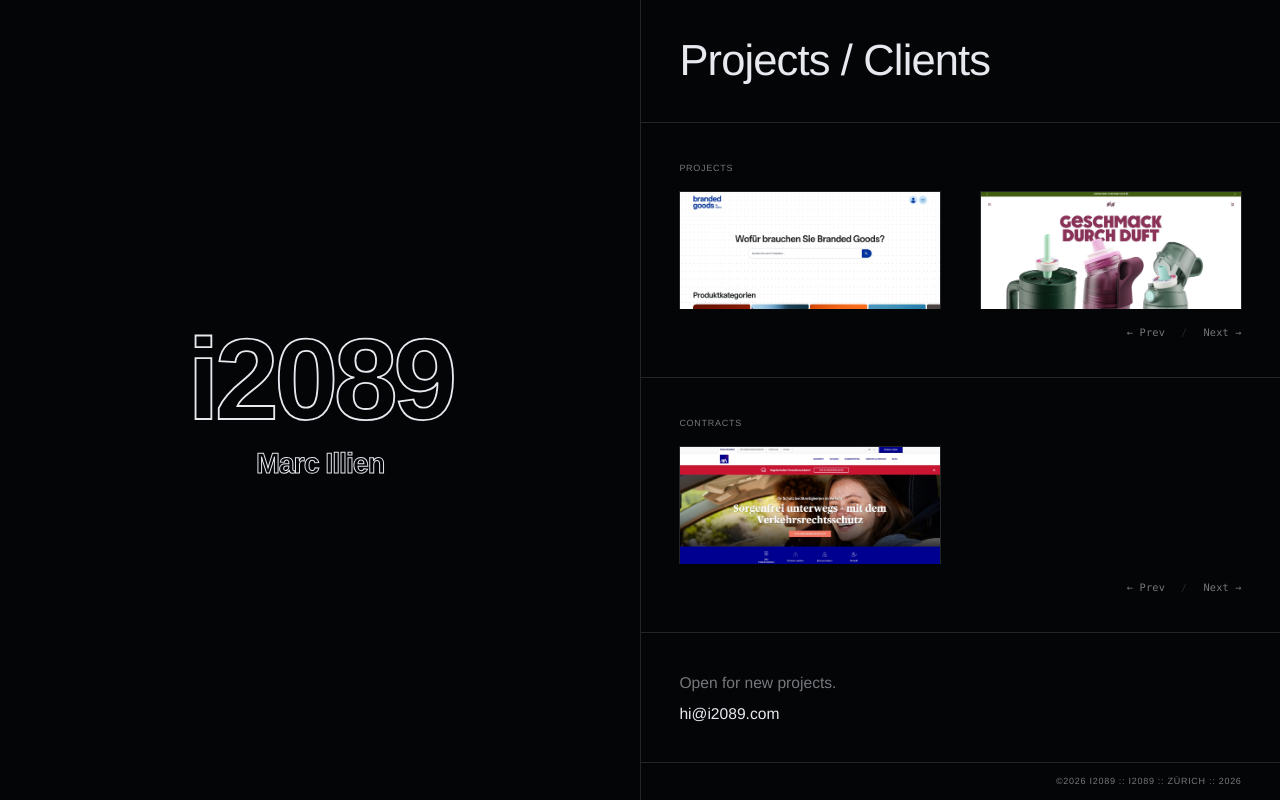
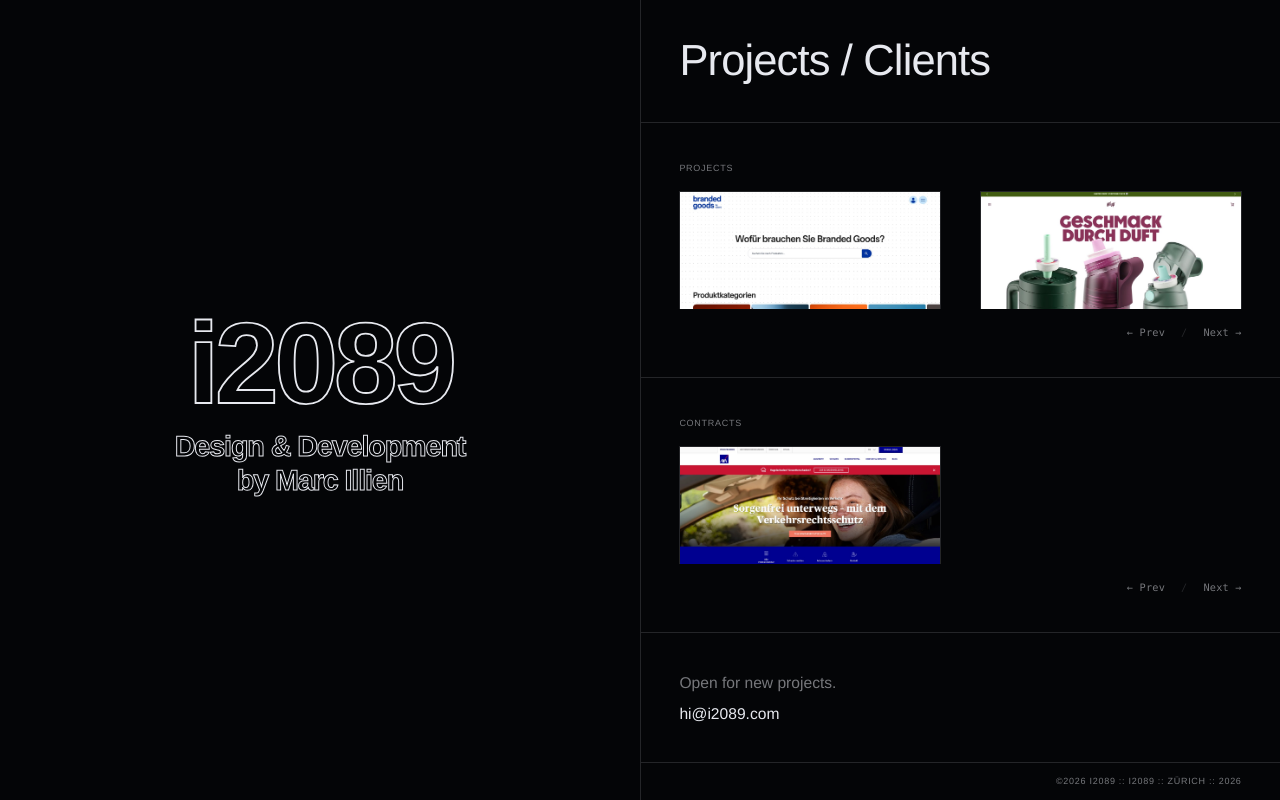
Before and after one commit to jackblackCH/i2089, a Next.js app: page /projects in a window 1280 px wide. Built offline with nearby package versions, Linux system fonts and the light colour scheme.

Commit message:
Wordmark subline: two lines — 'Design & Development' / 'by Marc Illien'
Same np-outline treatment and 1/4-size clamp as before; internal
gap-y is em-based so the two lines stay in proportion at every
viewport.

Co-Authored-By: Claude Opus 4.7 <noreply@anthropic.com>

```diff
--- a/app/[slug]/page.tsx
+++ b/app/[slug]/page.tsx
@@ -41,8 +41,9 @@ export default async function ContentPage({
           className="grid justify-items-center gap-y-[clamp(6px,0.9vw,18px)] transition-opacity hover:opacity-60 focus-visible:opacity-60 focus-visible:outline-none"
         >
           <Text variant="logo">i2089</Text>
-          <span className="np-outline text-[clamp(18px,4vw,45px)] font-bold leading-none tracking-[-0.04em] md:text-[clamp(14px,2.25vw,45px)]">
-            Marc Illien
+          <span className="np-outline grid justify-items-center gap-y-[0.15em] text-[clamp(18px,4vw,45px)] font-bold leading-none tracking-[-0.04em] md:text-[clamp(14px,2.25vw,45px)]">
+            <span>Design &amp; Development</span>
+            <span>by Marc Illien</span>
           </span>
         </Link>
       </section>
--- a/app/page.tsx
+++ b/app/page.tsx
@@ -19,8 +19,9 @@ export default function HomePage() {
           <Text as="h1" variant="logo">
             i2089
           </Text>
-          <span className="np-outline text-[clamp(18px,4vw,45px)] font-bold leading-none tracking-[-0.04em] md:text-[clamp(14px,2.25vw,45px)]">
-            Marc Illien
+          <span className="np-outline grid justify-items-center gap-y-[0.15em] text-[clamp(18px,4vw,45px)] font-bold leading-none tracking-[-0.04em] md:text-[clamp(14px,2.25vw,45px)]">
+            <span>Design &amp; Development</span>
+            <span>by Marc Illien</span>
           </span>
         </div>
       </section>
--- a/app/projects/page.tsx
+++ b/app/projects/page.tsx
@@ -21,8 +21,9 @@ export default function ProjectsPage() {
           className="grid justify-items-center gap-y-[clamp(6px,0.9vw,18px)] transition-opacity hover:opacity-60 focus-visible:opacity-60 focus-visible:outline-none"
         >
           <Text variant="logo">i2089</Text>
-          <span className="np-outline text-[clamp(18px,4vw,45px)] font-bold leading-none tracking-[-0.04em] md:text-[clamp(14px,2.25vw,45px)]">
-            Marc Illien
+          <span className="np-outline grid justify-items-center gap-y-[0.15em] text-[clamp(18px,4vw,45px)] font-bold leading-none tracking-[-0.04em] md:text-[clamp(14px,2.25vw,45px)]">
+            <span>Design &amp; Development</span>
+            <span>by Marc Illien</span>
           </span>
         </Link>
       </section>
```
